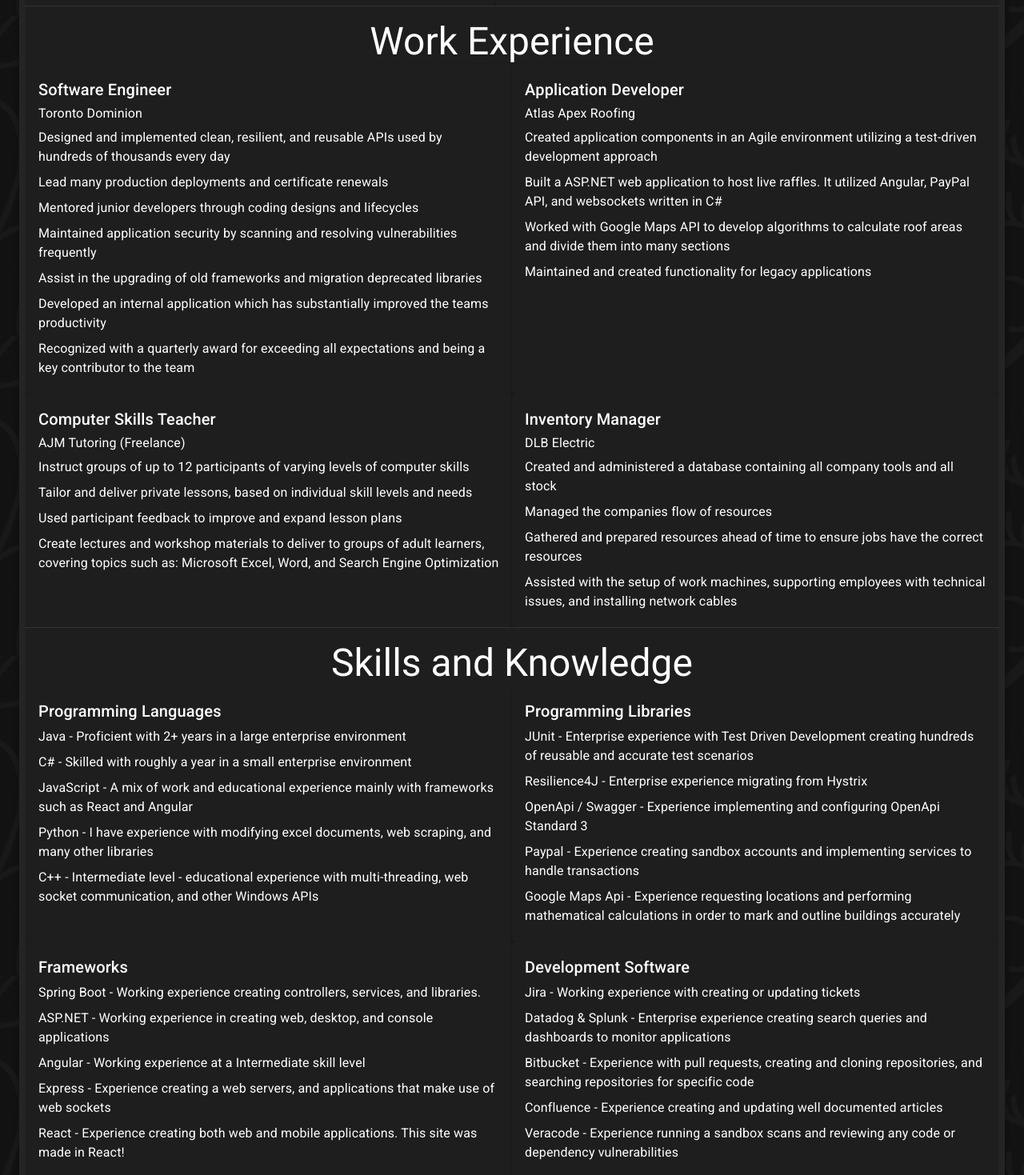
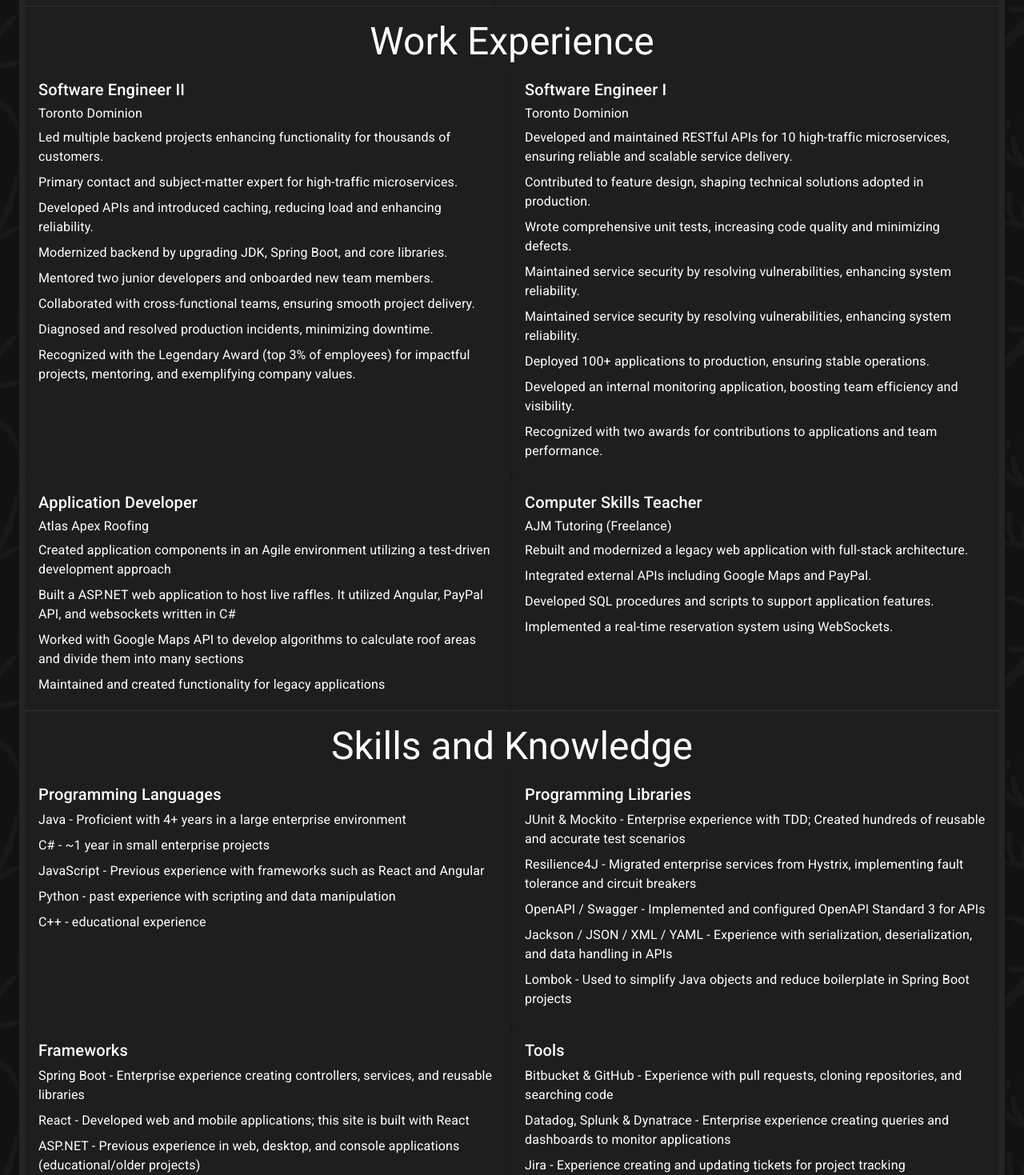
Before and after one commit to AnthonyJM18/anthonymeranteweb, a React (Create React App) app: page / in a window 1280 px wide. Shown: the part 780-2249 px from the top of the page at 80% size. Built offline with nearby package versions, Linux system fonts and the light colour scheme.

Commit message:
content update

```diff
--- a/src/Components/Portfolio/portfolio.js
+++ b/src/Components/Portfolio/portfolio.js
@@ -39,11 +39,10 @@
               Software Developer
             </Typography>
             <Typography variant="body1" sx={{ mt: 2 }}>
-              I have been passionate about programming and software since a very young age, and I
-              love working on development teams to create quality applications.
+              I've been passionate about programming from a young age and enjoy building high-quality applications as part of collaborative development teams.
             </Typography>
             <Typography variant="body1" sx={{ mt: 2 }}>
-              Aside from programming, I enjoy baking cheesecake and tiramisu, playing video games, and growing plants
+              Outside of programming, I enjoy collecting and studying rocks, playing video games, practicing calligraphy, and making jewelry.
             </Typography>
           </CardContent>
         </Box>
@@ -95,17 +94,33 @@
       <CenteredHeader content="Work Experience" />
           <Card sx={isMedium ? { display: "block" } : { display: "flex", flexWrap: "wrap" }}>
         <LeftInfoCard
-          header={"Software Engineer"}
+            header={"Software Engineer II"}
             subheader={"Toronto Dominion"}
             wth={isMedium ? "100%" : "50%"}
             list={[
-            <TextElement content="Designed and implemented clean, resilient, and reusable APIs used by hundreds of thousands every day" />,
-            <TextElement content="Lead many production deployments and certificate renewals" />,
-            <TextElement content="Mentored junior developers through coding designs and lifecycles" />,
-            <TextElement content="Maintained application security by scanning and resolving vulnerabilities frequently" />,
-            <TextElement content="Assist in the upgrading of old frameworks and migration deprecated libraries" />,
-            <TextElement content="Developed an internal application which has substantially improved the teams productivity" />,
-            <TextElement content="Recognized with a quarterly award for exceeding all expectations and being a key contributor to the team" />
+                <TextElement content="Led multiple backend projects enhancing functionality for thousands of customers." />,
+                <TextElement content="Primary contact and subject-matter expert for high-traffic microservices." />,
+                <TextElement content="Developed APIs and introduced caching, reducing load and enhancing reliability." />,
+                <TextElement content="Modernized backend by upgrading JDK, Spring Boot, and core libraries." />,
+                <TextElement content="Mentored two junior developers and onboarded new team members." />,
+                <TextElement content="Collaborated with cross-functional teams, ensuring smooth project delivery." />,
+                <TextElement content="Diagnosed and resolved production incidents, minimizing downtime." />,
+                <TextElement content="Recognized with the Legendary Award (top 3% of employees) for impactful projects, mentoring, and exemplifying company values." />,
+            ]}
+        />
+        <LeftInfoCard
+          header={"Software Engineer I "}
+          subheader={"Toronto Dominion"}
+          wth={isMedium ? "100%" : "50%"}
+          list={[
+            <TextElement content="Developed and maintained RESTful APIs for 10 high-traffic microservices, ensuring reliable and scalable service delivery." />,
+            <TextElement content="Contributed to feature design, shaping technical solutions adopted in production." />,
+            <TextElement content="Wrote comprehensive unit tests, increasing code quality and minimizing defects." />,
+            <TextElement content="Maintained service security by resolving vulnerabilities, enhancing system reliability." />,
+            <TextElement content="Maintained service security by resolving vulnerabilities, enhancing system reliability." />,
+            <TextElement content="Deployed 100+ applications to production, ensuring stable operations." />,
+            <TextElement content="Developed an internal monitoring application, boosting team efficiency and visibility." />,
+            <TextElement content="Recognized with two awards for contributions to applications and team performance." />,
           ]}
         />
         <LeftInfoCard
@@ -124,21 +139,10 @@
           subheader={"AJM Tutoring (Freelance)"}
           wth={isMedium ? "100%" : "50%"}
           list={[
-            <TextElement content="Instruct groups of up to 12 participants of varying levels of computer skills" />,
-            <TextElement content="Tailor and deliver private lessons, based on individual skill levels and needs" />,
-            <TextElement content="Used participant feedback to improve and expand lesson plans" />,
-            <TextElement content="Create lectures and workshop materials to deliver to groups of adult learners, covering topics such as: Microsoft Excel, Word, and Search Engine Optimization" />,
-          ]}
-        />
-        <LeftInfoCard
-          header={"Inventory Manager"}
-          subheader={"DLB Electric"}
-          wth={isMedium ? "100%" : "50%"}
-          list={[
-            <TextElement content="Created and administered a database containing all company tools and all stock" />,
-            <TextElement content="Managed the companies flow of resources" />,
-            <TextElement content="Gathered and prepared resources ahead of time to ensure jobs have the correct resources" />,
-            <TextElement content="Assisted with the setup of work machines, supporting employees with technical issues, and installing network cables" />,
+            <TextElement content="Rebuilt and modernized a legacy web application with full-stack architecture." />,
+            <TextElement content="Integrated external APIs including Google Maps and PayPal." />,
+            <TextElement content="Developed SQL procedures and scripts to support application features." />,
+            <TextElement content="Implemented a real-time reservation system using WebSockets." />,
           ]}
         />
       </Card>
@@ -149,44 +153,44 @@
           header={"Programming Languages"}
           wth={isMedium ? "100%" : "50%"}
           list={[
-            <TextElement content="Java - Proficient with 2+ years in a large enterprise environment" />,
-            <TextElement content="C# - Skilled with roughly a year in a small enterprise environment" />,
-            <TextElement content="JavaScript - A mix of work and educational experience mainly with frameworks such as React and Angular" />,
-            <TextElement content="Python - I have experience with modifying excel documents, web scraping, and many other libraries" />,
-            <TextElement content="C++ - Intermediate level - educational experience with multi-threading, web socket communication, and other Windows APIs" />,
+            <TextElement content="Java - Proficient with 4+ years in a large enterprise environment" />,
+            <TextElement content="C# - ~1 year in small enterprise projects  " />,
+            <TextElement content="JavaScript - Previous experience with frameworks such as React and Angular" />,
+            <TextElement content="Python - past experience with scripting and data manipulation" />,
+            <TextElement content="C++ - educational experience" />,
           ]}
         />
         <LeftInfoCard
             header={"Programming Libraries"}
             wth={isMedium ? "100%" : "50%"}
             list={[
-            <TextElement content="JUnit - Enterprise experience with Test Driven Development creating hundreds of reusable and accurate test scenarios" />,
-            <TextElement content="Resilience4J - Enterprise experience migrating from Hystrix" />,
-            <TextElement content="OpenApi / Swagger - Experience implementing and configuring OpenApi Standard 3" />,
-            <TextElement content="Paypal - Experience creating sandbox accounts and implementing services to handle transactions" />,
-            <TextElement content="Google Maps Api - Experience requesting locations and performing mathematical calculations in order to mark and outline buildings accurately" />,
+                <TextElement content="JUnit & Mockito - Enterprise experience with TDD; Created hundreds of reusable and accurate test scenarios" />,
+                <TextElement content="Resilience4J - Migrated enterprise services from Hystrix, implementing fault tolerance and circuit breakers" />,
+                <TextElement content="OpenAPI / Swagger - Implemented and configured OpenAPI Standard 3 for APIs" />,
+                <TextElement content="Jackson / JSON / XML / YAML - Experience with serialization, deserialization, and data handling in APIs" />,
+                <TextElement content="Lombok - Used to simplify Java objects and reduce boilerplate in Spring Boot projects" />,
             ]}
         />
         <LeftInfoCard
             header={"Frameworks"}
             wth={isMedium ? "100%" : "50%"}
             list={[
-            <TextElement content="Spring Boot - Working experience creating controllers, services, and libraries." />,
-            <TextElement content="ASP.NET - Working experience in creating web, desktop, and console applications" />,
-            <TextElement content="Angular - Working experience at a Intermediate skill level" />,
-            <TextElement content="Express - Experience creating a web servers, and applications that make use of web sockets" />,
-            <TextElement content="React - Experience creating both web and mobile applications. This site was made in React! " />,
+                <TextElement content="Spring Boot - Enterprise experience creating controllers, services, and reusable libraries" />,
+                <TextElement content="React - Developed web and mobile applications; this site is built with React" />,
+                <TextElement content="ASP.NET - Previous experience in web, desktop, and console applications (educational/older projects)" />,
+                <TextElement content="Angular - Intermediate experience building front-end applications" />,
+                <TextElement content="Express - Experience building web servers and real-time applications using WebSockets (past projects)" />,
             ]}
         />
         <LeftInfoCard
-            header={"Development Software"}
+            header={"Tools"}
             wth={isMedium ? "100%" : "50%"}
             list={[
-              <TextElement content="Jira - Working experience with creating or updating tickets" />,
-              <TextElement content="Datadog & Splunk - Enterprise experience creating search queries and dashboards to monitor applications" />,
-              <TextElement content="Bitbucket - Experience with pull requests, creating and cloning repositories, and searching repositories for specific code" />,
-              <TextElement content="Confluence - Experience creating and updating well documented articles" />,
-              <TextElement content="Veracode - Experience running a sandbox scans and reviewing any code or dependency vulnerabilities " />,
+                <TextElement content="Bitbucket & GitHub - Experience with pull requests, cloning repositories, and searching code" />,
+                <TextElement content="Datadog, Splunk & Dynatrace - Enterprise experience creating queries and dashboards to monitor applications" />,
+                <TextElement content="Jira - Experience creating and updating tickets for project tracking" />,
+                <TextElement content="Veracode - Experience running sandbox scans and reviewing code/dependency vulnerabilities" />,
+                <TextElement content="Redis - Experience using in-memory data store for caching and improving application performance" />,
             ]}
         />
 
```
Lines whose indentation alone changed are shown as unchanged.
